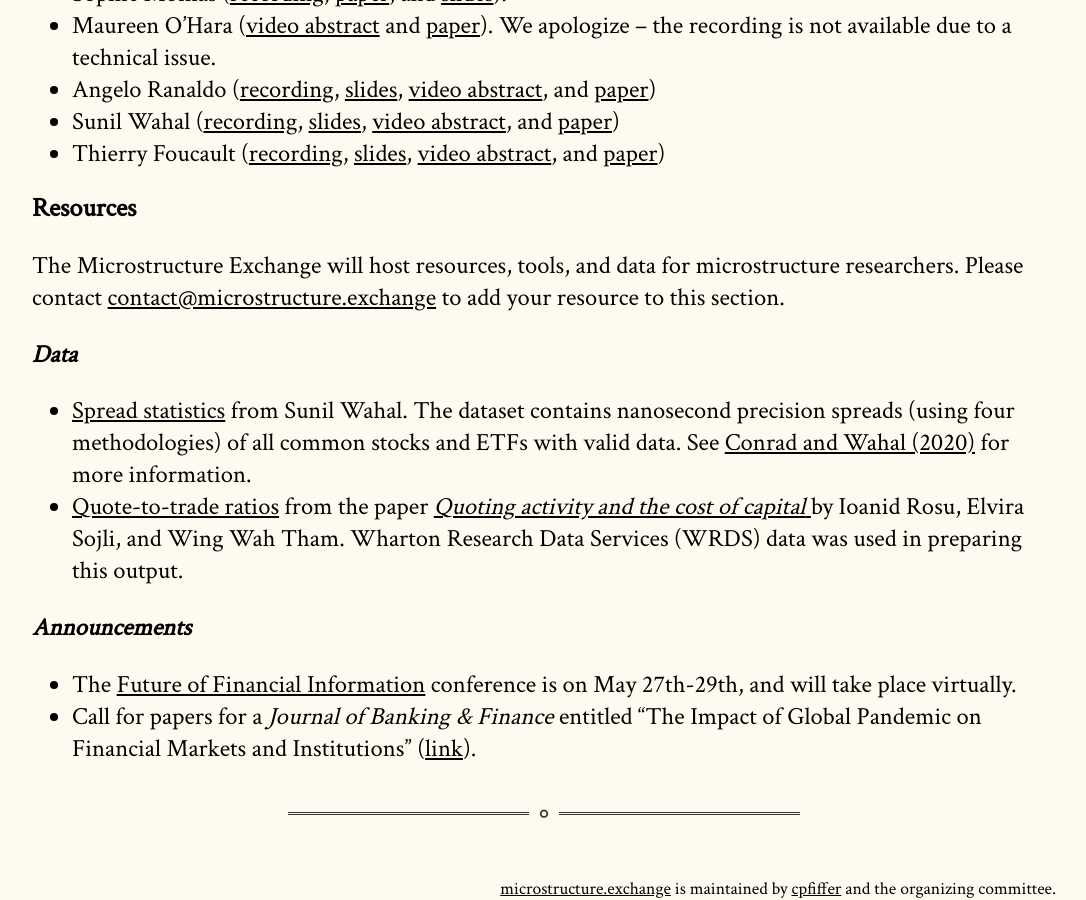
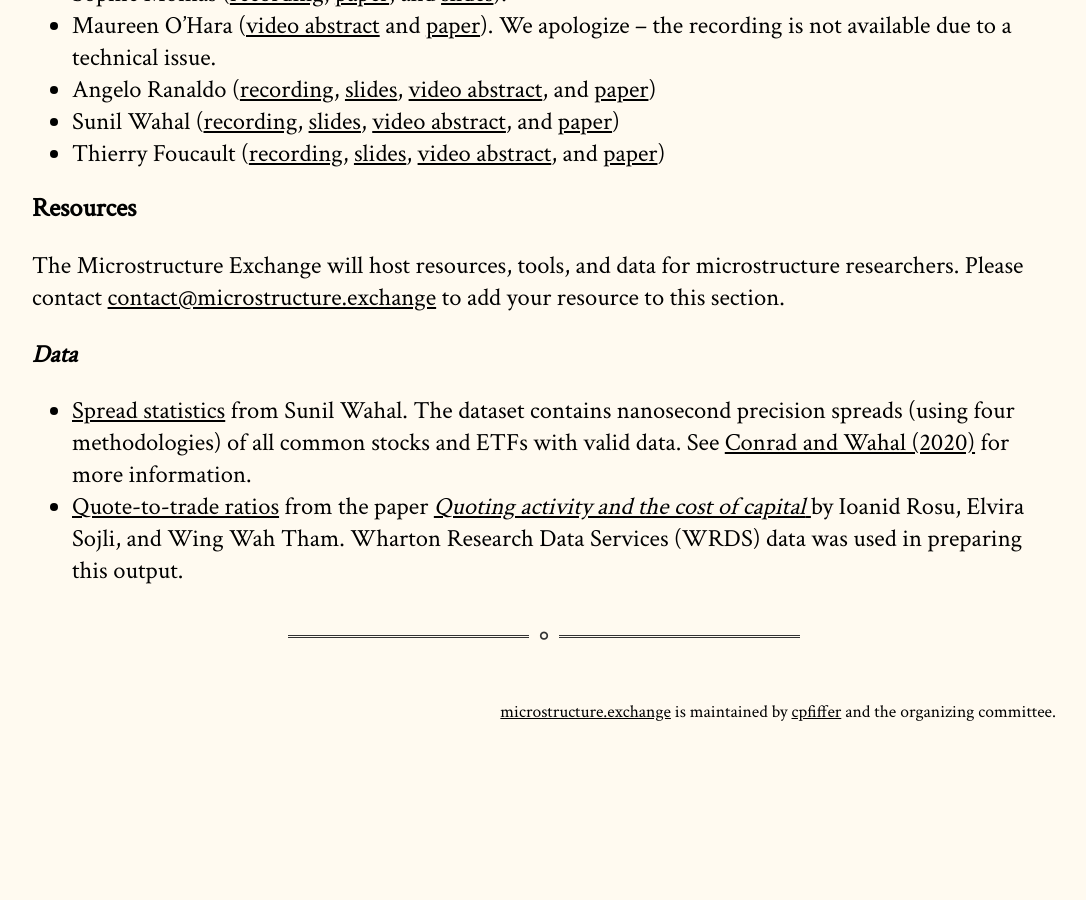
Before and after one commit to cpfiffer/microstructure.exchange, a Jekyll site: the page built from index.md, in a window 1280 px wide and 900 px high, scrolled down 3197 px. Shown: the whole window, without its empty margins (96-1182 px from the left). Built offline with Jekyll 4.4.1, drawn with Linux system fonts in a browser that asks for light colours; some web fonts are replaced; after the commit the page ends 3920 px from its top, so only the background shows below that.

Commit message:
Update index.md

```diff
--- a/index.md
+++ b/index.md
@@ -70,8 +70,3 @@ The Microstructure Exchange will host resources, tools, and data for microstruct
 
 - [Spread statistics](https://research.wpcarey.asu.edu/investment-engineering/spread-statistics/) from Sunil Wahal. The dataset contains nanosecond precision spreads (using four methodologies) of all common stocks and ETFs with valid data. See [Conrad and Wahal (2020)](https://www.sciencedirect.com/science/article/pii/S0304405X19302272?casa_token=J1PxSM5ItqgAAAAA:mpytum5FSdQUbwVAkfsWEJE-mg3vY29IfeZXa7rYB1B_KV9RFAsumYYcuHWf7UdhONaoTfCzlsE) for more information.
 - [Quote-to-trade ratios](https://drive.google.com/file/d/1H8wMvA_59-N5Y_xiDPGTbpBsX5BFwOIV/view) from the paper [_Quoting activity and the cost of capital_ ](https://papers.ssrn.com/sol3/papers.cfm?abstract_id=3005928) by Ioanid Rosu, Elvira Sojli, and Wing Wah Tham. Wharton Research Data Services (WRDS) data was used in preparing this output.
-
-### Announcements
-
-- The [Future of Financial Information](https://michaldzielinski.com/futfininfo/2nd-edition/) conference is on May 27th-29th, and will take place virtually.
-- Call for papers for a _Journal of Banking & Finance_ entitled "The Impact of Global Pandemic on Financial Markets and Institutions" ([link](https://www.journals.elsevier.com/journal-of-banking-and-finance/call-for-papers/special-issue-the-impact-of-global-pandemic)).
```
